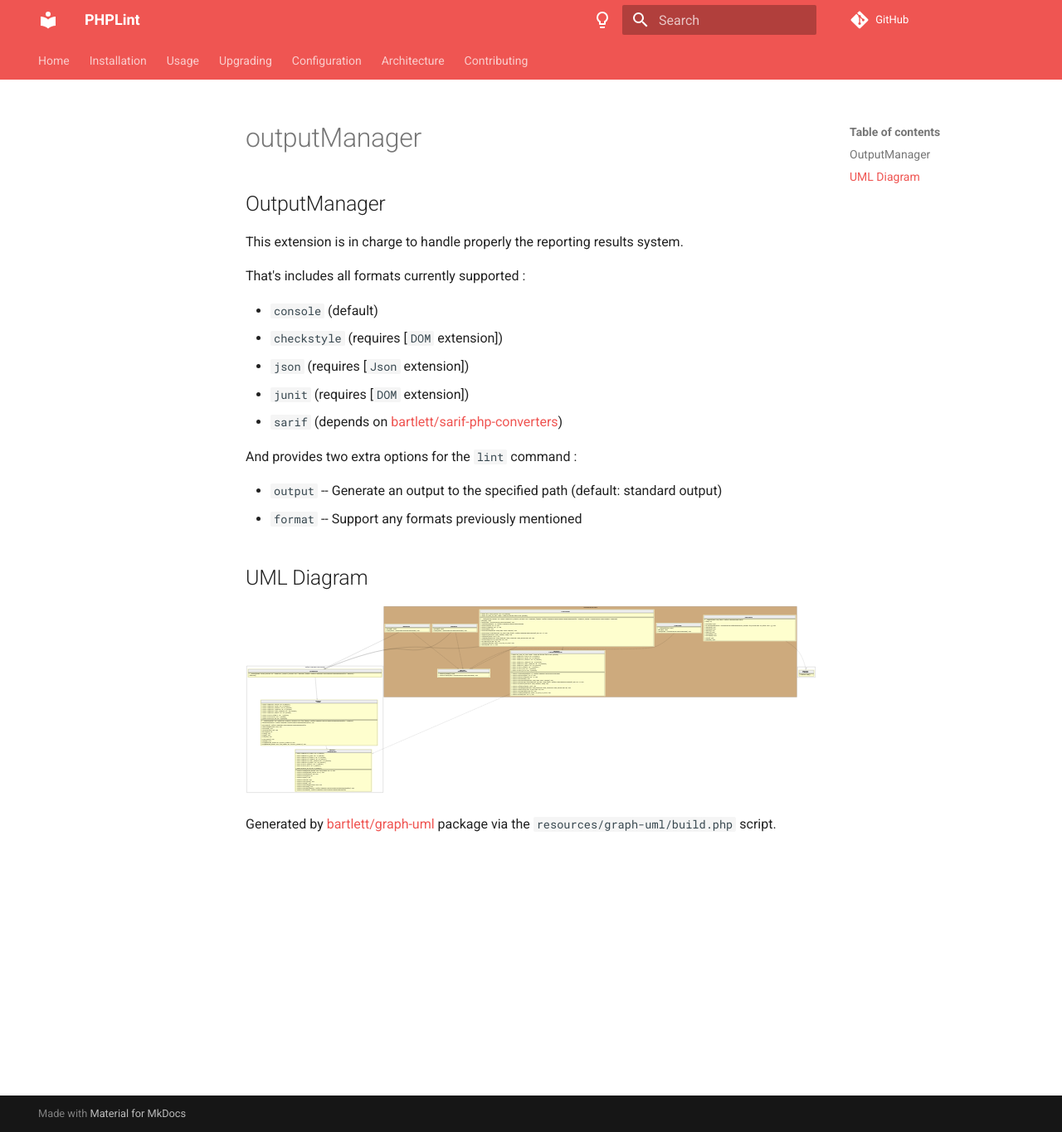
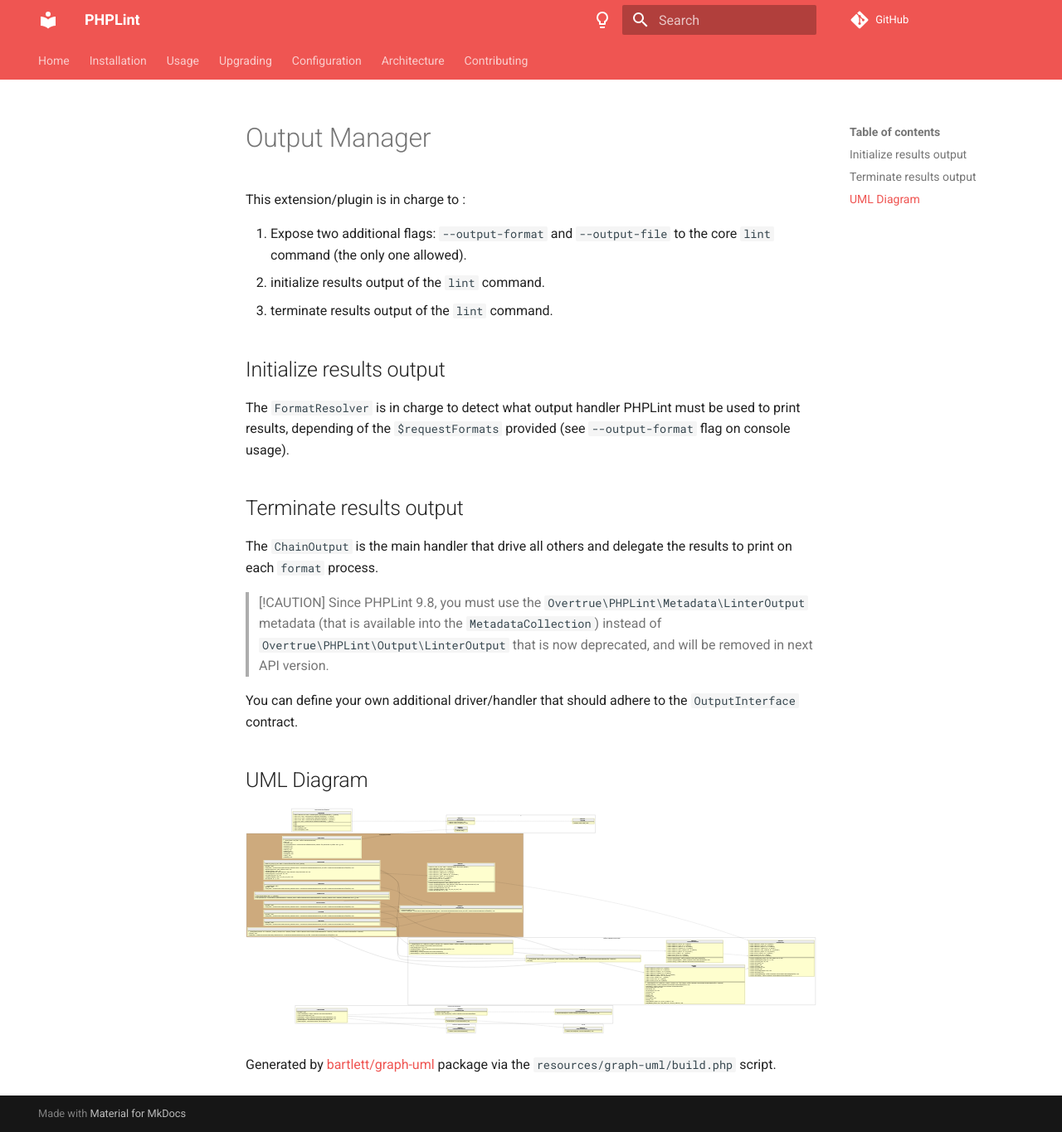
Before and after one commit to overtrue/phplint, an MkDocs documentation site: the page built from docs/architecture/extension/outputManager.md, in a window 1280 px wide and 1365 px high. Shown: the whole window at 83% size. Built offline with MkDocs 1.6.1 and Material for MkDocs 9.7.7, drawn with Linux system fonts in a browser that asks for light colours; comment, search, counter and statistics services are not loaded.

Commit message:
add architecture documentation about the diagnose and output extensions

```diff
--- a/docs/architecture/extension/outputManager.md
+++ b/docs/architecture/extension/outputManager.md
@@ -1,19 +1,26 @@
-## OutputManager
+# Output Manager
 
-This extension is in charge to handle properly the reporting results system.
+This extension/plugin is in charge to :
 
-That's includes all formats currently supported :
+1. Expose two additional flags: `--output-format` and `--output-file` to the core `lint` command (the only one allowed).
+2. initialize results output of the `lint` command.
+3. terminate results output of the `lint` command.
 
-- `console` (default)
-- `checkstyle` (requires [`DOM` extension])
-- `json` (requires [`Json` extension])
-- `junit` (requires [`DOM` extension])
-- `sarif` (depends on [bartlett/sarif-php-converters])
+## Initialize results output
 
-And provides two extra options for the `lint` command :
+The `FormatResolver` is in charge to detect what output handler PHPLint must be used to print results,
+depending of the `$requestFormats` provided (see `--output-format` flag on console usage).
 
-- `output` -- Generate an output to the specified path (default: standard output)
-- `format` -- Support any formats previously mentioned
+## Terminate results output
+
+The `ChainOutput` is the main handler that drive all others and delegate the results to print on each `format` process.
+
+> [!CAUTION]
+> Since PHPLint 9.8, you must use the `Overtrue\PHPLint\Metadata\LinterOutput` metadata
+> (that is available into the `MetadataCollection`) instead of `Overtrue\PHPLint\Output\LinterOutput` that is now deprecated,
+> and will be removed in next API version.
+
+You can define your own additional driver/handler that should adhere to the `OutputInterface` contract.
 
 ## UML Diagram
 
@@ -22,6 +29,3 @@ And provides two extra options for the `lint` command :
 Generated by [bartlett/graph-uml][bartlett/graph-uml] package via the `resources/graph-uml/build.php` script.
 
 [bartlett/graph-uml]: https://packagist.org/packages/bartlett/graph-uml
-[bartlett/sarif-php-converters]: https://github.com/llaville/sarif-php-converters
-[`DOM` extension]: https://www.php.net/manual/en/book.dom.php
-[`Json` extension]: https://www.php.net/manual/en/book.json.php
```
Also changed, not shown: docs/architecture/extension/diagnoseManager.md (added, +57 -0 lines), docs/assets/diagnose-uml-diagram.svg (added), docs/assets/output-console.png (added), docs/assets/output-uml-diagram.svg.
